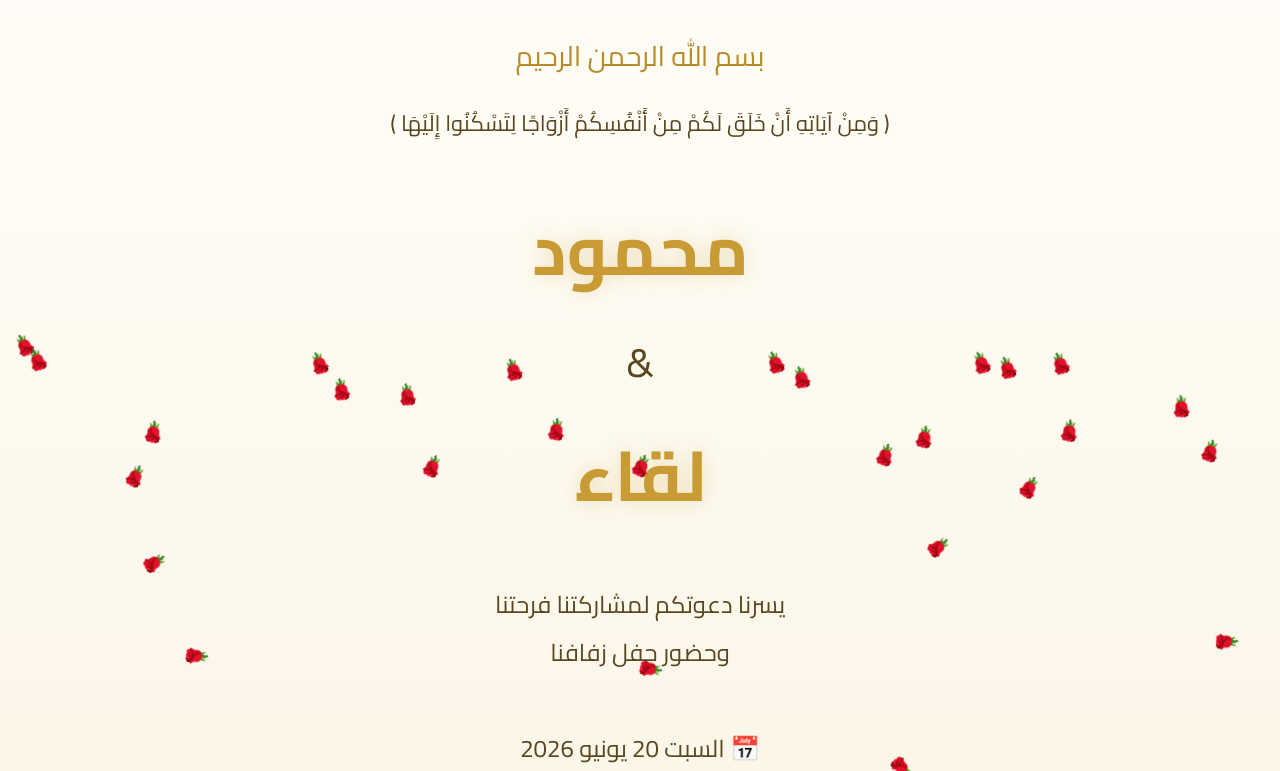
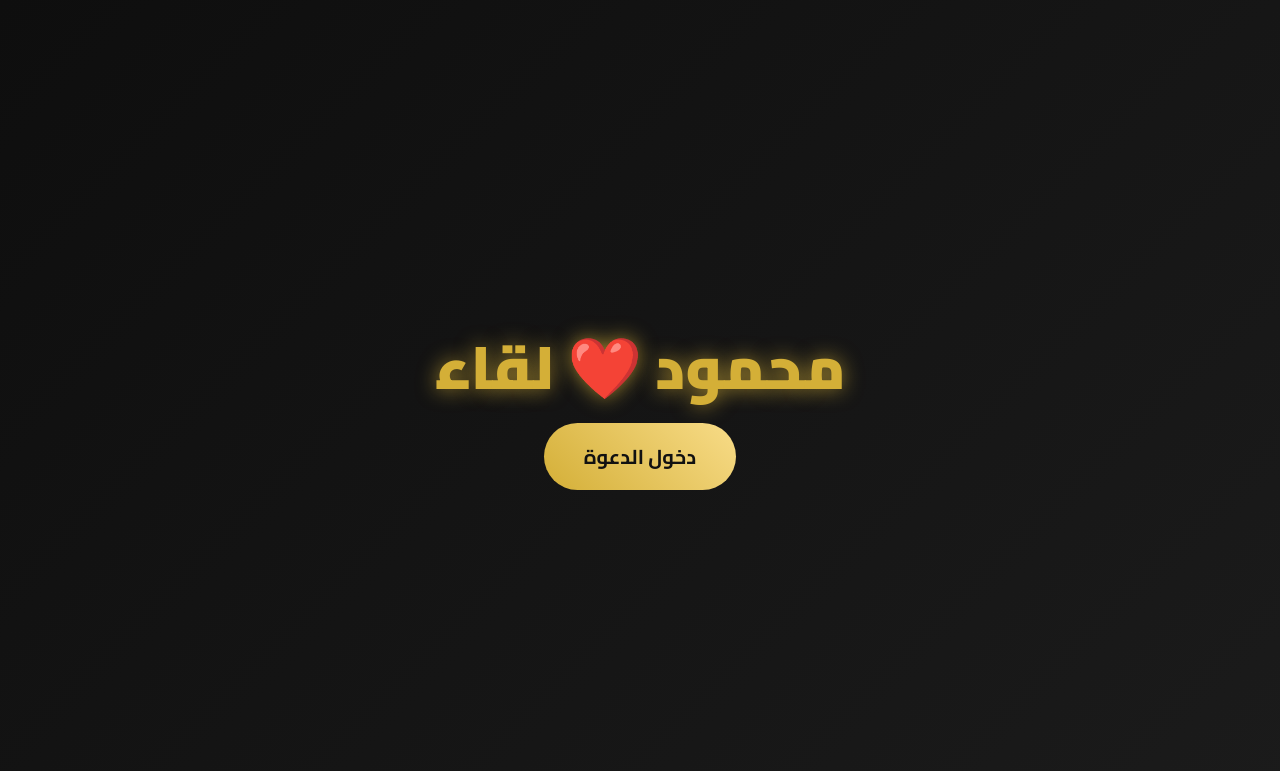
Before and after one commit to bodagt/invitation, a plain HTML site: page index.html in a window 1280 px wide. Shown: the top 771 px of the page. Drawn offline with Linux system fonts and the light colour scheme.

Commit message:
Update index.html

```diff
--- a/index.html
+++ b/index.html
@@ -6,7 +6,7 @@
 
 <title>دعوة زفاف محمود و لقاء</title>
 
-<link href="https://fonts.googleapis.com/css2?family=Cairo:wght@300;400;700&display=swap" rel="stylesheet">
+<link href="https://fonts.googleapis.com/css2?family=Cairo:wght@300;400;700;900&display=swap" rel="stylesheet">
 
 <style>
 
@@ -18,11 +18,70 @@ font-family:'Cairo',sans-serif;
 }
 
 body{
-background:linear-gradient(to bottom,#fffdf7,#f9f2df);
+background:
+radial-gradient(circle at top,#fff8e8,#f4ecd7,#efe2bc);
+min-height:100vh;
 overflow-x:hidden;
-color:#5a4720;
-text-align:center;
+color:#5c4517;
 }
+
+/* Splash Screen */
+
+#splash{
+position:fixed;
+inset:0;
+background:linear-gradient(135deg,#0e0e0e,#1b1b1b);
+display:flex;
+flex-direction:column;
+justify-content:center;
+align-items:center;
+z-index:9999;
+transition:1s;
+}
+
+.splash-title{
+font-size:60px;
+font-weight:900;
+color:#d4af37;
+text-shadow:0 0 20px rgba(212,175,55,.7);
+animation:zoom 2s ease;
+}
+
+.splash-heart{
+font-size:35px;
+margin:20px;
+animation:pulse 1.5s infinite;
+}
+
+.enter-btn{
+padding:15px 40px;
+border:none;
+border-radius:40px;
+background:linear-gradient(45deg,#d4af37,#f8dc88);
+color:#111;
+font-size:20px;
+cursor:pointer;
+font-weight:bold;
+}
+
+@keyframes zoom{
+from{
+opacity:0;
+transform:scale(.5);
+}
+to{
+opacity:1;
+transform:scale(1);
+}
+}
+
+@keyframes pulse{
+50%{
+transform:scale(1.2);
+}
+}
+
+/* Main */
 
 .hero{
 min-height:100vh;
@@ -30,112 +89,111 @@ display:flex;
 flex-direction:column;
 justify-content:center;
 align-items:center;
-padding:30px;
-position:relative;
+padding:20px;
+text-align:center;
 }
 
 .basmala{
-font-size:28px;
+font-size:26px;
 color:#b88b2a;
-margin-bottom:20px;
+margin-top:30px;
+}
+
+.names{
+font-size:75px;
+font-weight:900;
+background:linear-gradient(45deg,#b8860b,#ffd700,#fff0a0);
+-webkit-background-clip:text;
+-webkit-text-fill-color:transparent;
+margin:20px 0;
 }
 
 .verse{
 max-width:700px;
 font-size:22px;
-margin-bottom:40px;
+line-height:2;
+margin:20px 0;
 }
 
-.names{
-font-size:70px;
-font-weight:700;
-color:#c99b35;
-text-shadow:0 0 20px rgba(201,155,53,.3);
-opacity:0;
-animation:cinematic 2.5s forwards;
-}
-
-.and{
-font-size:40px;
-margin:10px 0;
-}
-
-.info{
-margin-top:40px;
-font-size:24px;
-line-height:2;
+.glass{
+background:rgba(255,255,255,.25);
+backdrop-filter:blur(15px);
+border:1px solid rgba(255,255,255,.3);
+padding:30px;
+border-radius:30px;
+width:90%;
+max-width:800px;
+box-shadow:0 8px 30px rgba(0,0,0,.1);
 }
 
 .countdown{
 display:flex;
+justify-content:center;
 gap:15px;
-margin-top:40px;
 flex-wrap:wrap;
-justify-content:center;
+margin-top:30px;
 }
 
-.box{
+.time-box{
+width:100px;
+height:100px;
+border-radius:50%;
 background:white;
-width:110px;
-height:110px;
-border-radius:50%;
 display:flex;
 flex-direction:column;
 justify-content:center;
 align-items:center;
-box-shadow:0 5px 20px rgba(0,0,0,.1);
+box-shadow:0 5px 15px rgba(0,0,0,.1);
 }
 
-.box span:first-child{
-font-size:32px;
+.time-box span:first-child{
+font-size:28px;
 font-weight:bold;
-color:#b88b2a;
+color:#d4af37;
 }
 
 .btn{
-margin-top:35px;
-padding:16px 35px;
-background:linear-gradient(45deg,#d4af37,#f5d77a);
-color:white;
+display:inline-block;
+margin:10px;
+padding:15px 35px;
+border-radius:50px;
+text-decoration:none;
+font-size:18px;
+font-weight:bold;
 border:none;
-border-radius:40px;
-font-size:20px;
 cursor:pointer;
-text-decoration:none;
-display:inline-block;
 }
 
-.music-btn{
-background:white;
-color:#b88b2a;
-border:2px solid #d4af37;
+.gold{
+background:linear-gradient(45deg,#d4af37,#f9dd87);
+color:#111;
 }
 
-@keyframes cinematic{
-0%{
-opacity:0;
-transform:translateY(80px) scale(.8);
+.white{
+background:white;
+color:#b8860b;
 }
-100%{
-opacity:1;
-transform:translateY(0) scale(1);
+
+footer{
+padding:40px;
+font-size:22px;
+text-align:center;
 }
-}
+
+/* Petals */
 
 .petal{
 position:fixed;
-top:-20px;
-font-size:20px;
+top:-50px;
+pointer-events:none;
 animation:fall linear infinite;
-pointer-events:none;
 }
 
 @keyframes fall{
-0%{
-transform:translateY(-50px) rotate(0deg);
-}
-100%{
-transform:translateY(110vh) rotate(360deg);
+to{
+transform:
+translateY(110vh)
+rotate(360deg);
 }
 }
 
@@ -149,140 +207,166 @@ font-size:48px;
 font-size:18px;
 }
 
+.time-box{
+width:80px;
+height:80px;
+}
+
 }
 
 </style>
 </head>
-
 <body>
 
-<div class="hero">
+<div id="splash">
+
+<div class="splash-title">
+محمود ❤️ لقاء
+</div>
+
+<button class="enter-btn" onclick="enterSite()">
+دخول الدعوة
+</button>
+
+</div>
+
+<section class="hero">
 
 <div class="basmala">
 بسم الله الرحمن الرحيم
 </div>
 
-<div class="verse">
-﴿ وَمِنْ آيَاتِهِ أَنْ خَلَقَ لَكُمْ مِنْ أَنْفُسِكُمْ أَزْوَاجًا لِتَسْكُنُوا إِلَيْهَا ﴾
+<div class="names">
+محمود & لقاء
 </div>
 
-<div class="names">
-محمود
+<div class="verse">
+﴿ وَمِنْ آيَاتِهِ أَنْ خَلَقَ لَكُمْ مِنْ أَنْفُسِكُمْ أَزْوَاجًا لِتَسْكُنُوا إِلَيْهَا وَجَعَلَ بَيْنَكُم مَّوَدَّةً وَرَحْمَةً ﴾
 </div>
 
-<div class="and">&</div>
+<div class="glass">
 
-<div class="names">
-لقاء
-</div>
+<h2>يسرنا دعوتكم لحضور حفل زفافنا</h2>
 
-<div class="info">
-يسرنا دعوتكم لمشاركتنا فرحتنا<br>
-وحضور حفل زفافنا<br><br>
+<br>
 
-📅 السبت 20 يونيو 2026<br>
+📅 السبت 20 يونيو 2026
+
+<br><br>
+
 📍 قاعة الماسة - قلين
-</div>
 
 <div class="countdown">
 
-<div class="box">
+<div class="time-box">
 <span id="days">0</span>
 <span>يوم</span>
 </div>
 
-<div class="box">
+<div class="time-box">
 <span id="hours">0</span>
 <span>ساعة</span>
 </div>
 
-<div class="box">
+<div class="time-box">
 <span id="minutes">0</span>
 <span>دقيقة</span>
 </div>
 
-<div class="box">
+<div class="time-box">
 <span id="seconds">0</span>
 <span>ثانية</span>
 </div>
 
 </div>
 
-<a class="btn"
-href="https://maps.google.com"
-target="_blank">
-عرض موقع القاعة
+<br>
+
+<a href="#" class="btn gold">
+📍 موقع القاعة
 </a>
 
-<br>
-
-<button class="btn music-btn"
-onclick="toggleMusic()">
-🎵 تشغيل / إيقاف الأنشودة
+<button class="btn white" onclick="toggleMusic()">
+🎵 تشغيل الأنشودة
 </button>
 
-<audio id="audio" loop>
+</div>
+
+</section>
+
+<footer>
+اللهم بارك لهما وبارك عليهما واجمع بينهما في خير 🤍
+</footer>
+
+<audio id="music" loop>
 <source src="nasheed.mp3" type="audio/mpeg">
 </audio>
 
-</div>
-
 <script>
 
-const weddingDate =
-new Date("June 20, 2026 20:00:00").getTime();
+function enterSite(){
+document.getElementById("splash").style.opacity="0";
 
-setInterval(()=>{
-
-const now = new Date().getTime();
-
-const distance =
-weddingDate - now;
-
-document.getElementById("days").innerHTML =
-Math.floor(distance/(1000*60*60*24));
-
-document.getElementById("hours").innerHTML =
-Math.floor((distance%(1000*60*60*24))
-/(1000*60*60));
-
-document.getElementById("minutes").innerHTML =
-Math.floor((distance%(1000*60*60))
-/(1000*60));
-
-document.getElementById("seconds").innerHTML =
-Math.floor((distance%(1000*60))
-/1000);
-
+setTimeout(()=>{
+document.getElementById("splash").style.display="none";
 },1000);
+}
 
 function toggleMusic(){
 
-let audio =
-document.getElementById("audio");
+let music=
+document.getElementById("music");
 
-if(audio.paused){
-audio.play();
+if(music.paused){
+music.play();
 }else{
-audio.pause();
+music.pause();
 }
 
 }
 
-for(let i=0;i<30;i++){
+const wedding=
+new Date("2026-06-20T20:00:00").getTime();
 
-let petal =
+setInterval(()=>{
+
+let now=
+new Date().getTime();
+
+let diff=
+wedding-now;
+
+document.getElementById("days").innerHTML=
+Math.floor(diff/(1000*60*60*24));
+
+document.getElementById("hours").innerHTML=
+Math.floor((diff%(1000*60*60*24))/(1000*60*60));
+
+document.getElementById("minutes").innerHTML=
+Math.floor((diff%(1000*60*60))/(1000*60));
+
+document.getElementById("seconds").innerHTML=
+Math.floor((diff%(1000*60))/1000);
+
+},1000);
+
+for(let i=0;i<40;i++){
+
+let petal=
 document.createElement("div");
 
-petal.classList.add("petal");
+petal.className="petal";
 
 petal.innerHTML="🌹";
 
-petal.style.left =
+petal.style.left=
 Math.random()*100+"vw";
 
-petal.style.animationDuration =
-5 + Math.random()*8 +"s";
+petal.style.fontSize=
+(15+Math.random()*20)+"px";
+
+petal.style.animationDuration=
+(6+Math.random()*10)+"s";
 
 document.body.appendChild(petal);
 
```
